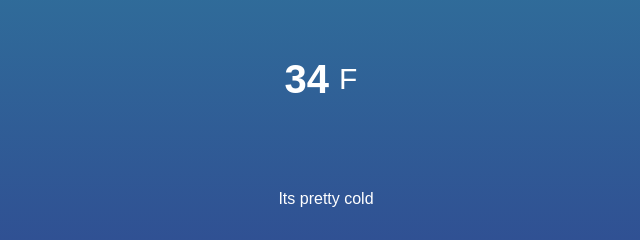
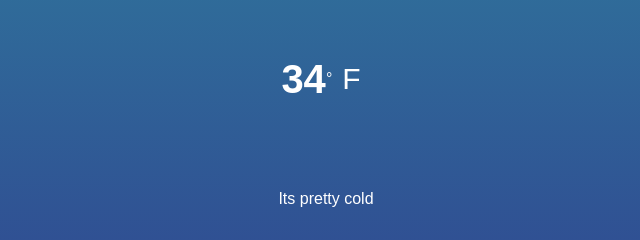
Before and after one commit to Dmkurup/weather-app, a plain HTML site: page index.html in a window 1280 px wide. Shown: the part 390-630 px from the top of the page, 314-954 px from the left. Drawn offline with Linux system fonts and the light colour scheme.

Commit message:
added degree symbol

```diff
--- a/app.js
+++ b/app.js
@@ -33,7 +33,7 @@ window.addEventListener("load", () => {
 
           tempSection.addEventListener("click",()=>{
             if(tempSpan.textContent==="F"){
-                tempSpan.textContent="C";
+                tempSpan.textContent=" C ";
                 temperatureDegree.textContent=tempInCelsius;
             }else{
                 tempSpan.textContent="F";
--- a/index.html
+++ b/index.html
@@ -14,6 +14,7 @@
     <div class="temperature">
         <div class="degree-section">
             <h2 class="temperature-degree">34</h1>
+                <p>&deg</p>
                 <span>F</span>
         </div>
 
```
